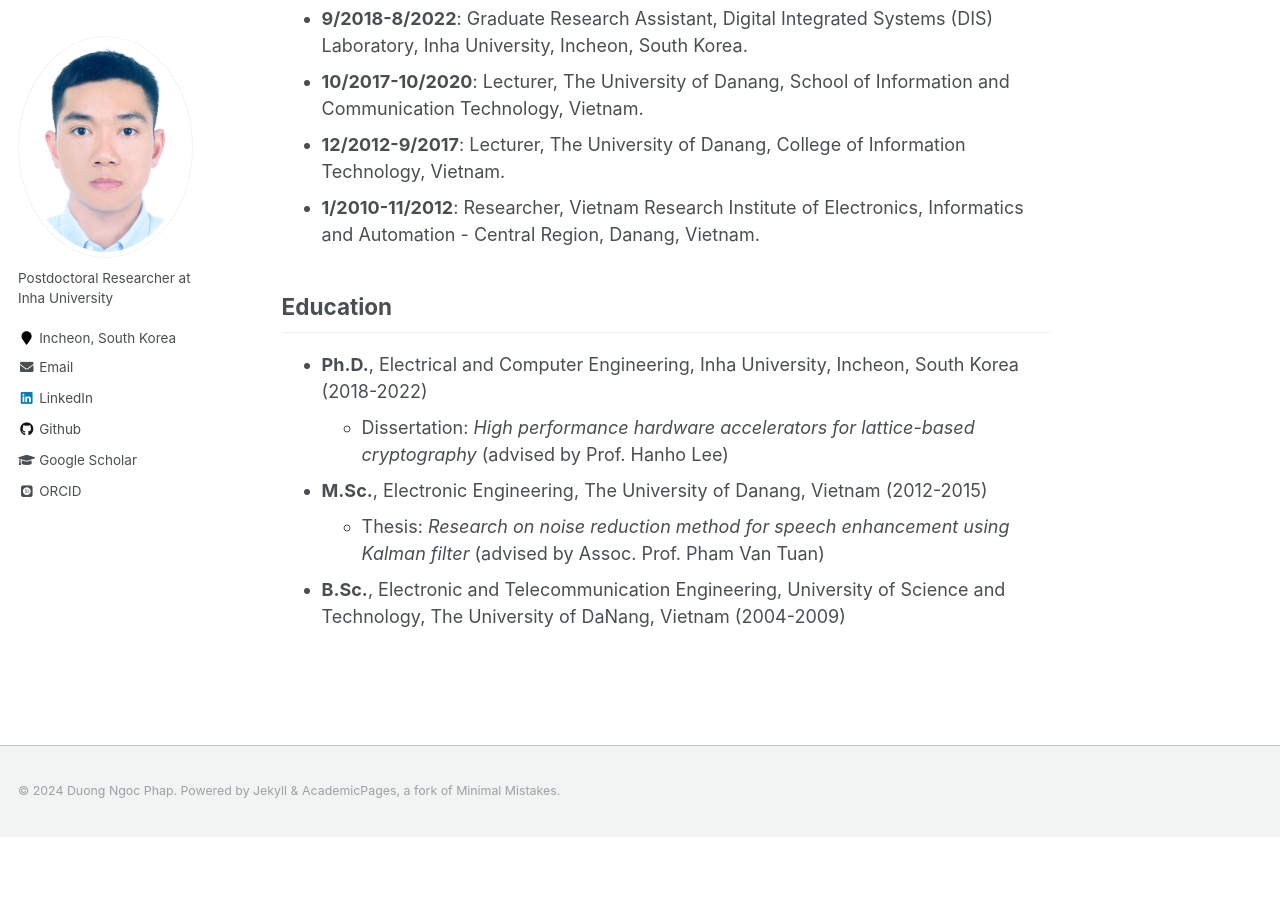
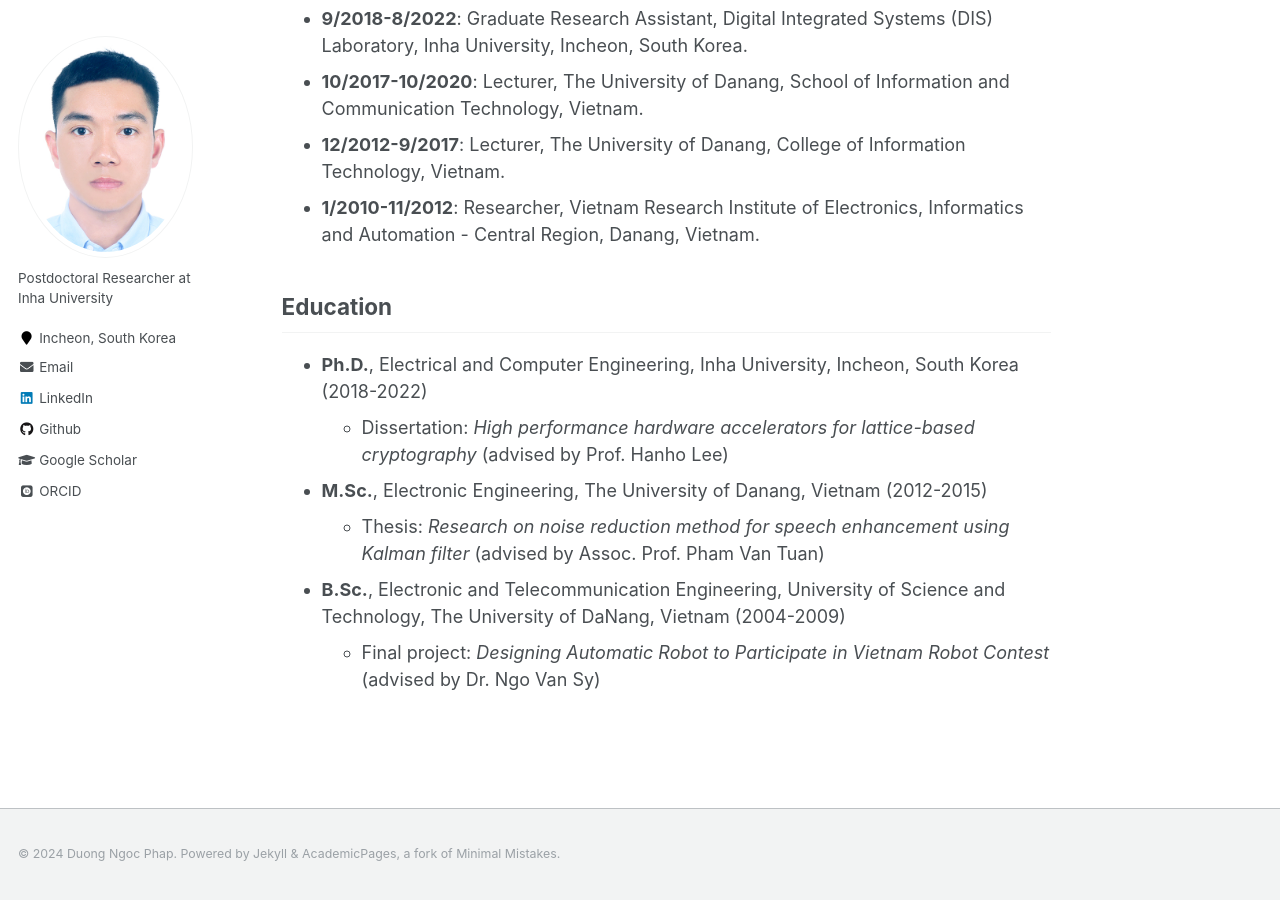
Before and after one commit to phapdn/phapdn.github.io, a Jekyll site: the page built from _pages/about.md, in a window 1280 px wide and 900 px high, scrolled down 862 px. Built offline with Jekyll 4.4.1, drawn with Linux system fonts in a browser that asks for light colours; some web fonts are replaced; before the commit the page ends 1699 px from its top, so only the background shows below that.

Commit message:
Update about.md

```diff
--- a/_pages/about.md
+++ b/_pages/about.md
@@ -36,3 +36,4 @@ Technology, Vietnam.
 * <b>M.Sc.</b>, Electronic Engineering, The University of Danang, Vietnam (2012-2015)
   * Thesis: *Research on noise reduction method for speech enhancement using Kalman filter* (advised by Assoc. Prof. Pham Van Tuan)
 * <b>B.Sc.</b>, Electronic and Telecommunication Engineering, University of Science and Technology, The University of DaNang, Vietnam (2004-2009)
+  * Final project: *Designing Automatic Robot to Participate in Vietnam Robot Contest* (advised by Dr. Ngo Van Sy)
```
